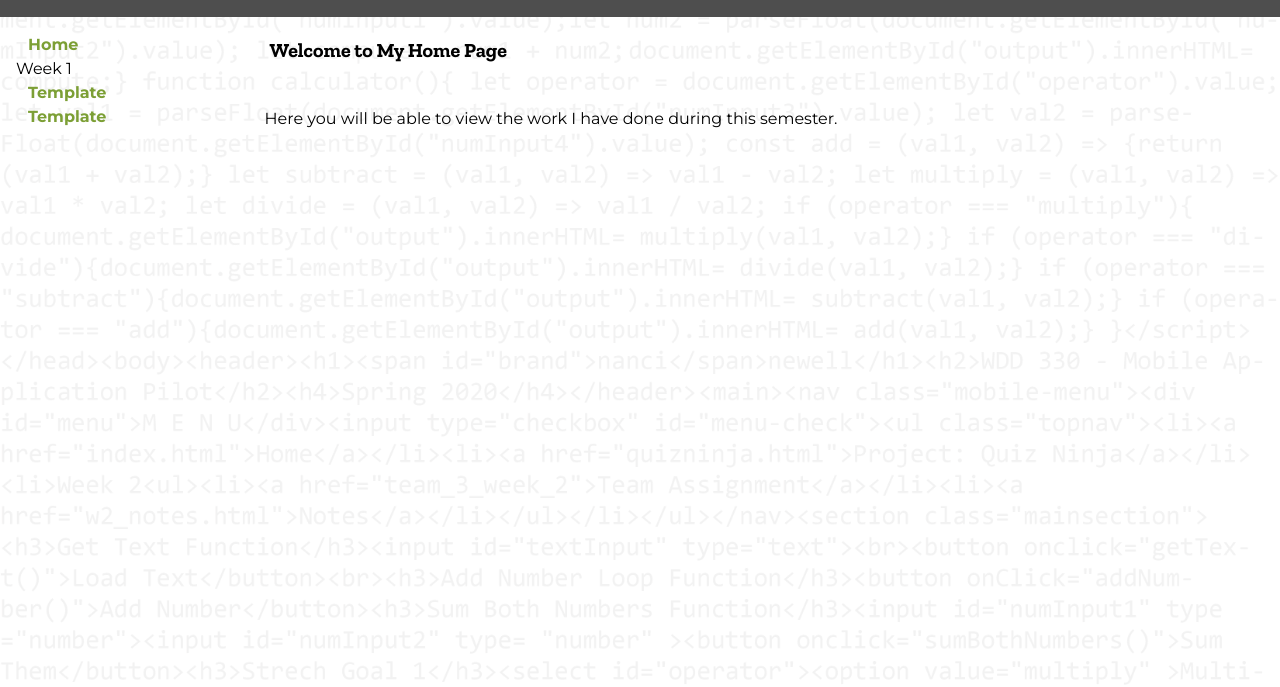
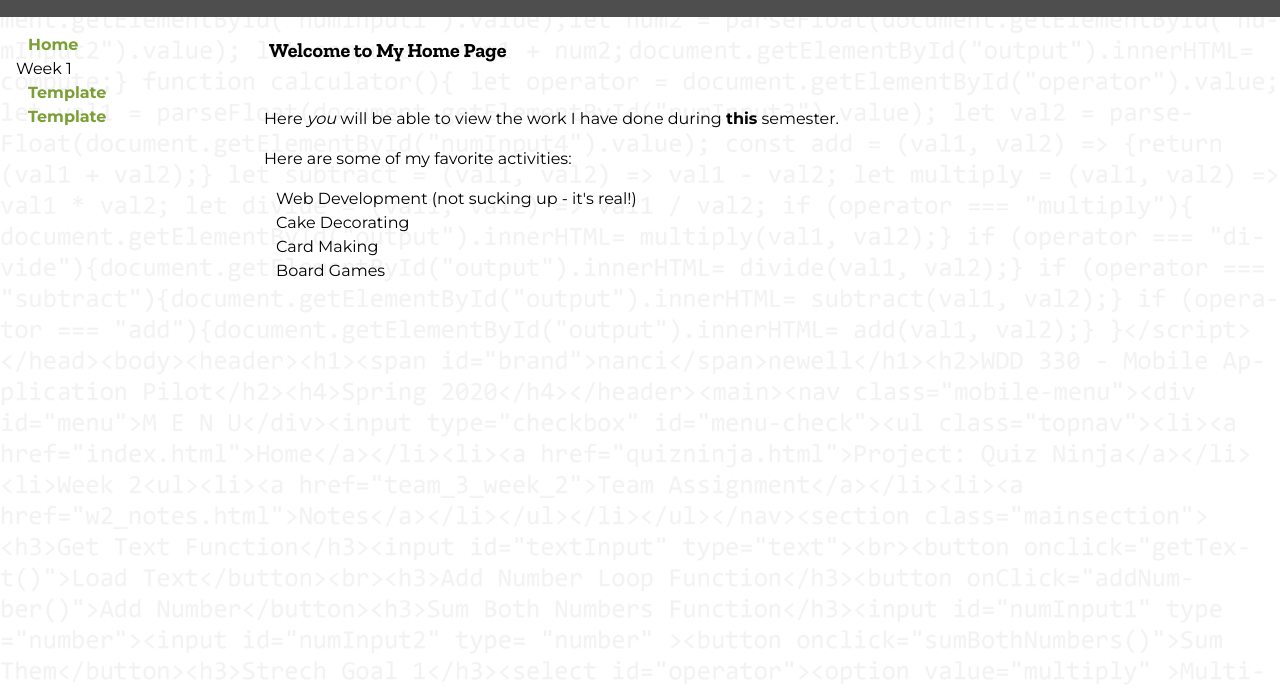
Before and after one commit to nancinewell/WDD130, a plain HTML site: page index.html in a window 1280 px wide. Shown: the part 113-800 px from the top of the page. Drawn offline with nearby package versions, Linux system fonts and the light colour scheme; files whose address does not match are found by name.

Commit message:
update with assignment requirements

```diff
--- a/index.html
+++ b/index.html
@@ -33,7 +33,14 @@
 		<section class="mainsection">
 			<h3>Welcome to My Home Page</h3>
 			<br>
-			<p>Here you will be able to view the work I have done during this semester.</p>
+			<p>Here <em>you</em> will be able to view the work I have done during <strong>this</strong> semester.</p>
+            <p>Here are some of my favorite activities:</p>
+            <ul>
+                <li>Web Development (not sucking up - it's real!)</li>
+                <li>Cake Decorating</li>
+                <li>Card Making</li>
+                <li>Board Games</li>
+            </ul>
 		</section>
 	</main>
 </body>
```
